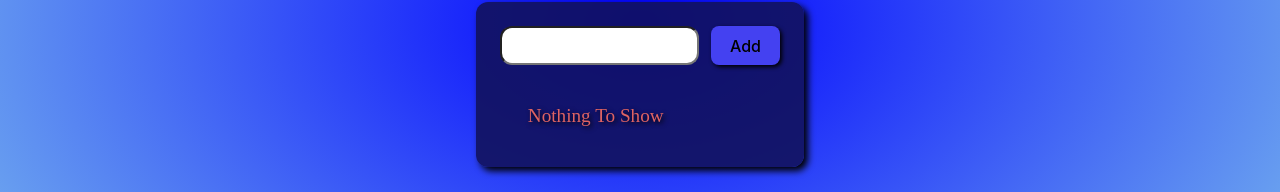
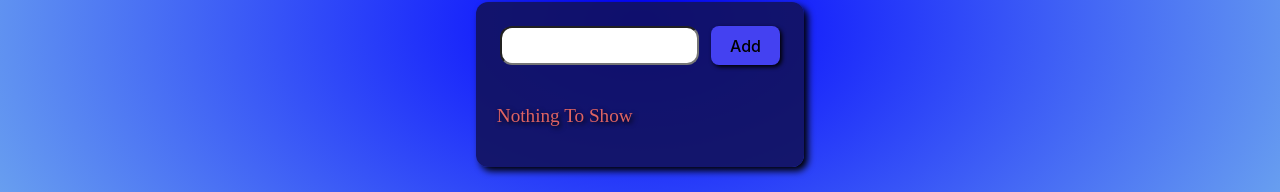
Before and after one commit to usama24khan/todo-list, a React (Vite) app: page / in a window 1280 px wide. Shown: the part 378-570 px from the top of the page. Built offline with nearby package versions, Linux system fonts and the light colour scheme.

Commit message:
aranging the list of todo in css

```diff
--- a/src/App.css
+++ b/src/App.css
@@ -80,6 +80,18 @@ body{
   color: white;
   font-weight: bold;
   margin: 15px 5px;
+  display: flex;
+  justify-content: space-between;
+  align-items: center;
+  border: 2px solid var(--bg-color);
+  box-shadow: 2px 2px 8px black;
+  padding: 8px;
+  border-radius: 12px;
+
+}
+.lists-container ol{
+  position: relative;
+    right: 31px;
 }
 .del{
   padding: 1;
```
